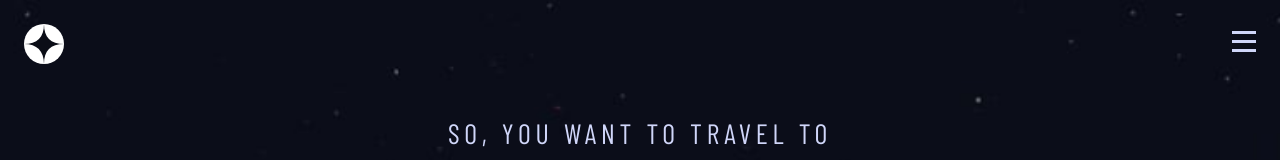
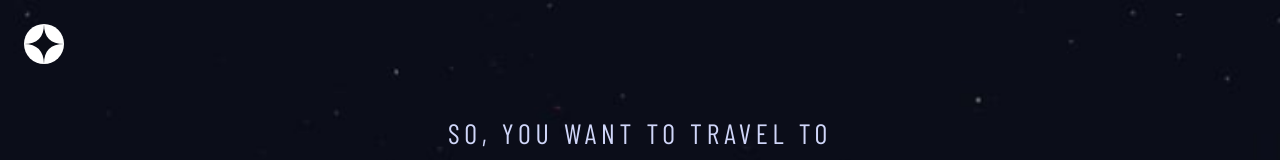
Before and after one commit to Quibble7s/space-tourism-website, a Next.js app: page / in a window 1280 px wide. Shown: the top 160 px of the page. Built offline with nearby package versions, Linux system fonts and the light colour scheme; a web font is replaced by a local one.

Commit message:
Refactor (Moved sections to its own components)

```diff
--- a/src/Components/Pages/HomePage.jsx
+++ b/src/Components/Pages/HomePage.jsx
@@ -1,63 +1,25 @@
 import React, { useState } from 'react';
-import Image from 'next/image';
 
 //Components
-import Heading from '../Typography/Heading';
-import Text from '../Typography/Text';
-import MobileNavbar from '../Navigation/MobileNavbar';
+import Navbar from '../Navigation/Navbar';
+import AboutSection from '../Sections/AboutSection';
+import HomeCallToActionSection from '../Sections/HomeCallToActionSection';
 
 const Home = () => {
+  //States
   const [navbarActive, setNavbarActive] = useState(false);
+
+  //Page Backgrounds
+  const mobile = 'bg-[url(/assets/home/background-home-mobile.jpg)]';
+  const tablet = 'md:bg-[url(/assets/home/background-home-tablet.jpg)]';
+  const desktop = 'lg:bg-[url(/assets/home/background-home-desktop.jpg)]';
+
   return (
     <div
-      className='w-full min-h-screen relative
-    bg-no-repeat bg-[url(/assets/home/background-home-mobile.jpg)]
-    md:bg-[url(/assets/home/background-home-tablet.jpg)]
-    lg:bg-[url(/assets/home/background-home-desktop.jpg)]
-    bg-cover overflow-x-hidden'>
-      <MobileNavbar isActive={navbarActive} />
-      <div className='px-[24px] pt-[24px] flex flex-row justify-between items-center'>
-        <Image
-          className='z-10'
-          width={40}
-          height={40}
-          src='/assets/shared/logo.svg'
-        />
-        <button
-          onClick={() => {
-            setNavbarActive(!navbarActive);
-          }}>
-          <Image
-            className='z-10'
-            width={24}
-            height={21}
-            src={`/assets/shared/icon-${
-              navbarActive ? 'close' : 'hamburger'
-            }.svg`}
-          />
-        </button>
-      </div>
-      <section className='mx-[24px] mt-[48px]'>
-        <Heading type={5} className='uppercase text-center'>
-          So, you want to travel to
-        </Heading>
-        <Heading className='mt-4 text-center'>SPACE</Heading>
-        <Text className='mt-4 text-center text-light-purple'>
-          Let’s face it; if you want to go to space, you might as well genuinely
-          go to outer space and not hover kind of on the edge of it. Well sit
-          back, and relax because we’ll give you a truly out of this world
-          experience!
-        </Text>
-      </section>
-      <div className='mx-[24px] mt-[81px]'>
-        <div className='mx-auto w-full max-w-[150px] min-h-[150px] bg-white rounded-[50%] relative'>
-          <Heading
-            type={4}
-            className='absolute top-1/2 left-1/2 -translate-x-1/2 -translate-y-1/2 text-dark-blue'>
-            EXPLORE
-          </Heading>
-        </div>
-      </div>
+      className={`w-full min-h-screen relative bg-cover overflow-x-hidden ${mobile} ${tablet} ${desktop}`}>
+      <Navbar navbarActive={navbarActive} setNavbarActive={setNavbarActive} />
+      <AboutSection />
+      <HomeCallToActionSection />
     </div>
   );
 };
```
